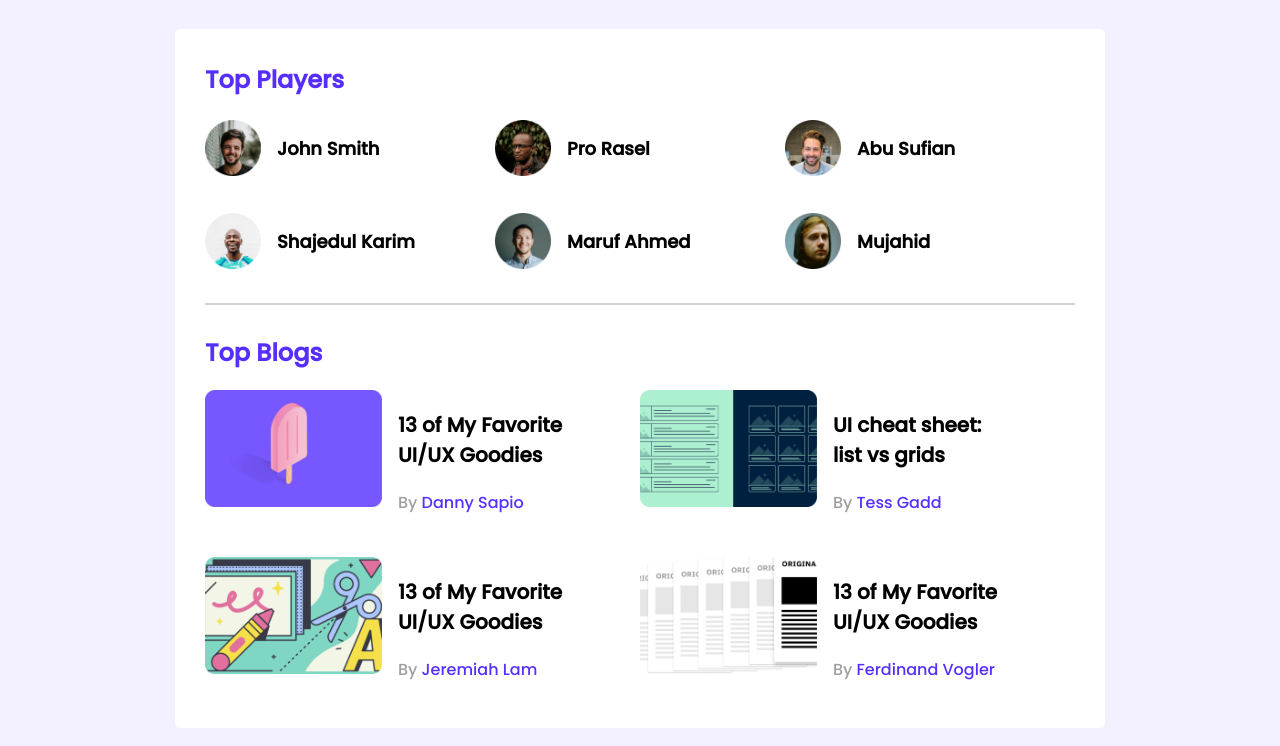
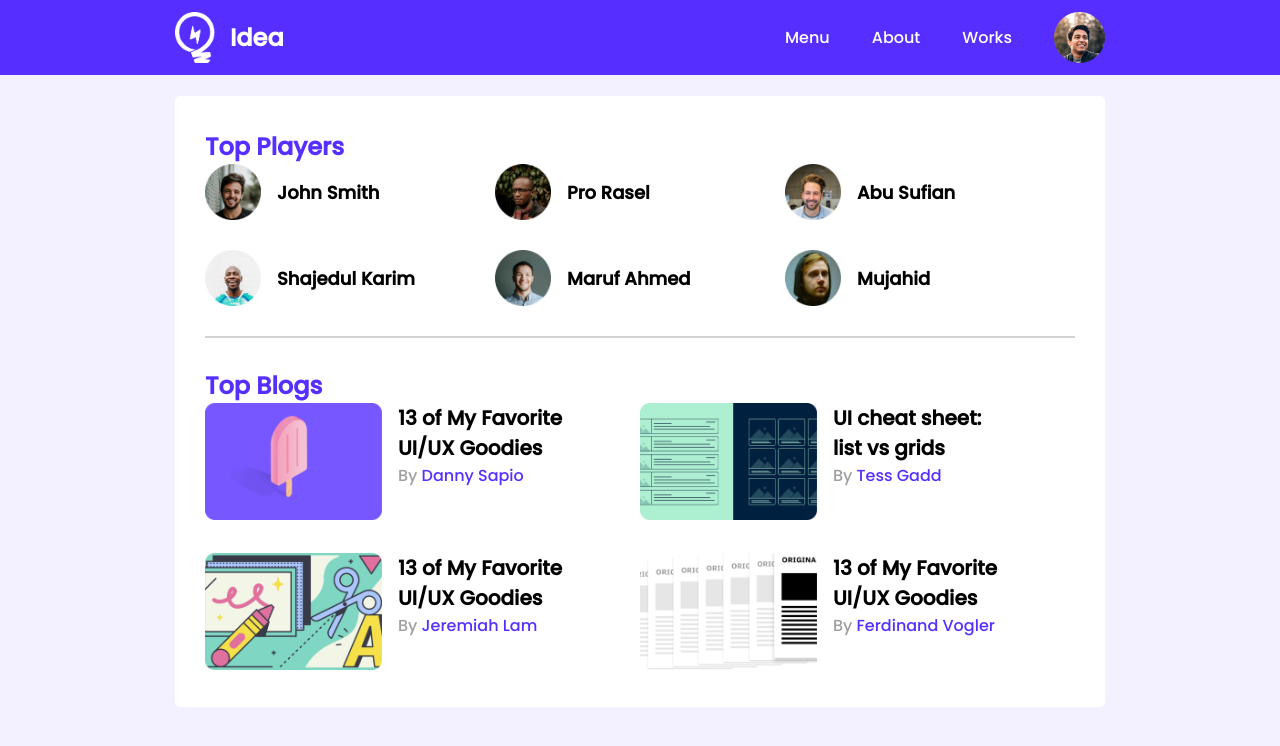
Before and after one commit to heyiamrakib/leader-board-css3, a plain HTML site: page index.html in a window 1280 px wide. Shown: the top 746 px of the page. Drawn offline with Linux system fonts and the light colour scheme.

Commit message:
Full Finished

```diff
--- a/index.html
+++ b/index.html
@@ -14,7 +14,20 @@
 <body>
     <!-- Header start -->
     <header>
-
+        <div class="header-nav">
+            <div class="logo">
+                <img src="images/icons/logo.png" alt="">
+                <h1>Idea</h1>
+            </div>
+            <div class="menu">
+                <ul>
+                    <li>Menu</li>
+                    <li>About</li>
+                    <li>Works</li>
+                    <img src="images/icons/profile.png" alt="">
+                </ul>
+            </div>
+        </div>
     </header>
     <!-- Header end -->
     <main>
--- a/styles/style.css
+++ b/styles/style.css
@@ -1,5 +1,51 @@
 /* Fonts */
 @import url("https://fonts.googleapis.com/css2?family=Poppins:wght@500&display=swap");
+* {
+  margin: 0;
+  padding: 0;
+}
+/* Header Part */
+header {
+  background-color: #562eff;
+  width: 100%;
+  justify-content: center;
+  display: flex;
+}
+.header-nav {
+  display: flex;
+  width: 930px;
+  justify-content: space-between;
+  align-items: center;
+  padding: 12px 0;
+}
+.logo {
+  display: flex;
+  align-items: center;
+
+}
+.logo img {
+  width: 40px;
+  height: 51px;
+  margin-right: 15px;
+}
+.logo h1{
+  color: white;
+  font-size: 24px;
+}
+.menu{
+  width: 320px;
+}
+.menu ul {
+  display: flex;
+  align-items: center;
+  justify-content: space-between;
+}
+.menu ul li {
+  margin-right: 36px;
+  list-style: none;
+  color: white;
+  font-size: 16px;
+}
 
 /* Common style & utilities*/
 body {
@@ -18,6 +64,7 @@ main {
   padding: 30px;
   margin-top: 21px;
   border-radius: 5px;
+  margin-bottom: 30px;
 }
 hr {
   border: 1px solid #d1d1d1;
@@ -79,7 +126,7 @@ hr {
 }
 
 /*courses style*/
-.courses{
+.courses {
   display: grid;
   grid-template-columns: repeat(3, 1fr);
   grid-column-gap: 24px;
@@ -91,44 +138,56 @@ hr {
   width: 224px;
   height: 104px;
 }
-.course-info{
+.course-info {
   display: flex;
   align-items: center;
   justify-content: space-between;
 }
-.fa-star{
+.course-duration {
+  background: #ffe4e8;
+  border-radius: 50px;
+  padding: 2px 8px;
+  color: #ff4a60;
+}
+.fa-star {
   font-size: 12px;
 }
-.fa-star.filled{
-    color: #FFC014;
+.fa-star.filled {
+  color: #ffc014;
 }
-.fa-star.empty{
-    color: #AEAEAE;
+.fa-star.empty {
+  color: #aeaeae;
 }
 /* Media Queries */
 /* Media Device */
-@media screen and (max-width:688px) {
-    .container{
+@media screen and (max-width: 688px) {
+  .container {
     width: 100%;
+    padding: 0;
+
   }
-    .players, .blogs, .courses{
+  .players,
+  .blogs,
+  .courses {
     grid-template-columns: repeat(1, 1fr);
   }
-    .player, .blog{
+  .player,
+  .blog {
     flex-direction: column;
   }
-
 }
 
 /* Tablet devices */
-@media only screen and (min-width:688px) and (max-width:992px) {
-    .container{
+@media only screen and (min-width: 688px) and (max-width: 992px) {
+  .container {
     width: 100%;
+    padding: 0;
   }
-    .players, .courses{
+  .players,
+  .courses {
     grid-template-columns: repeat(2, 1fr);
   }
-    .blogs{
+  .blogs {
     grid-template-columns: repeat(1, 1fr);
   }
 }
```
Lines whose indentation alone changed are shown as unchanged.
